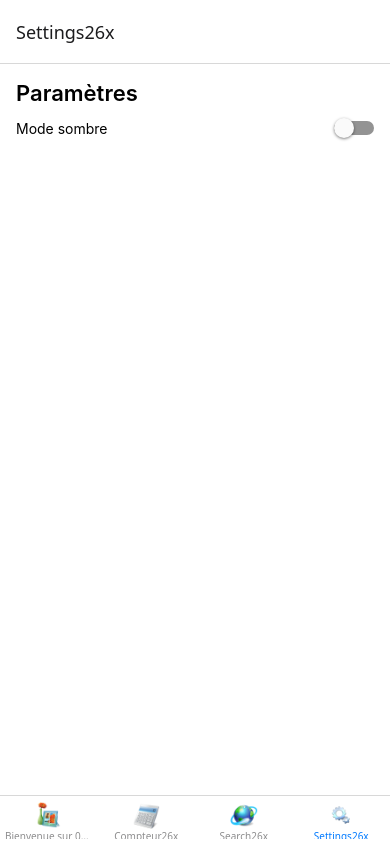
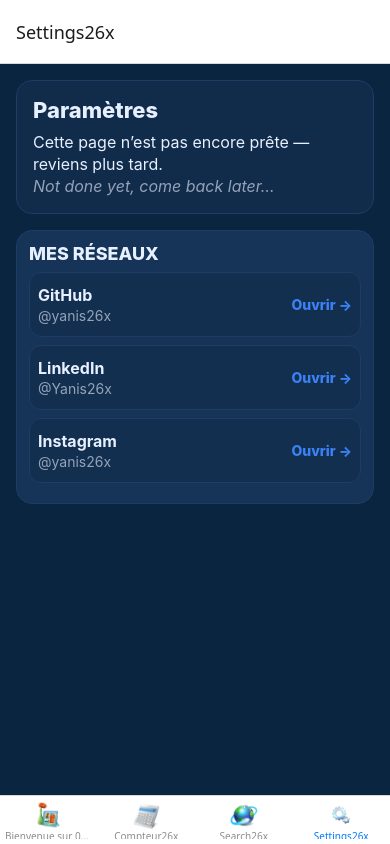
Before and after one commit to yanis26x/0SaKi, a React Native app: screen /Settings in a window 390 px wide. Built offline with nearby package versions, Linux system fonts and the light colour scheme; what react-native-worklets would draw is missing.

Commit message:
ajout de la page parametre avec mes reseaux

```diff
--- a/src/screens/SettingsScreen.js
+++ b/src/screens/SettingsScreen.js
@@ -1,40 +1,132 @@
-import React, { useContext } from 'react';
-import { View, Text, Switch, StyleSheet } from 'react-native';
-import { ThemeContext } from '../context/ThemeContext';
+import React from "react";
+import { View, Text, StyleSheet, TouchableOpacity, Linking, Alert } from "react-native";
+import { SafeAreaView } from "react-native-safe-area-context";
+
+/* --------- Palette (bleu + contraste) --------- */
+const COLORS = {
+  bg: "#0A2540",
+  card: "#112B4A",
+  cardSoft: "#163457",
+  text: "#E6F0FF",
+  subtext: "#94A3B8",
+  primary: "#3B82F6",
+  border: "#1F3B66",
+  white: "#FFFFFF",
+};
+
+const socials = [
+  { label: "GitHub", value: "@yanis26x", url: "https://github.com/yanis26x" },
+  { label: "LinkedIn", value: "@Yanis26x", url: "https://www.linkedin.com/in/yanis-djenadi-058964307/" },
+  { label: "Instagram", value: "@yanis26x", url: "https://www.instagram.com/yanis26x/" },
+
+];
 
 export default function SettingsScreen() {
-  const { theme, toggleTheme } = useContext(ThemeContext);
+  const openLink = async (url) => {
+    try {
+      await Linking.openURL(url);
+    } catch (e) {
+      Alert.alert("Oups", "Impossible d’ouvrir le lien.");
+    }
+  };
 
   return (
-    <View style={[styles.container, theme === 'dark' ? styles.dark : styles.light]}>
-      <Text style={styles.title}>Paramètres</Text>
-      <View style={styles.row}>
-        <Text>Mode sombre</Text>
-        <Switch value={theme === 'dark'} onValueChange={toggleTheme} />
+    <SafeAreaView style={styles.container} edges={["top"]}>
+      <View style={styles.card}>
+        <Text style={styles.title}>Paramètres</Text>
+        <Text style={styles.desc}>
+          Cette page n’est pas encore prête — reviens plus tard.{"\n"}
+          <Text style={styles.italic}>Not done yet, come back later…</Text>
+        </Text>
       </View>
-    </View>
+
+      <View style={styles.cardSoft}>
+        <Text style={styles.sectionTitle}>Mes réseaux</Text>
+
+        {socials.map((s, i) => (
+          <TouchableOpacity key={i} style={styles.row} onPress={() => openLink(s.url)} activeOpacity={0.8}>
+            <View style={styles.rowTextWrap}>
+              <Text style={styles.rowLabel}>{s.label}</Text>
+              <Text style={styles.rowValue}>{s.value}</Text>
+            </View>
+            <Text style={styles.rowAction}>Ouvrir →</Text>
+          </TouchableOpacity>
+        ))}
+      </View>
+    </SafeAreaView>
   );
 }
 
 const styles = StyleSheet.create({
   container: {
     flex: 1,
-    padding: 16
+    backgroundColor: COLORS.bg,
+    padding: 16,
+    gap: 16,
+  },
+  card: {
+    backgroundColor: COLORS.card,
+    borderRadius: 16,
+    padding: 16,
+    borderWidth: 1,
+    borderColor: COLORS.border,
+  },
+  cardSoft: {
+    backgroundColor: COLORS.cardSoft,
+    borderRadius: 16,
+    padding: 12,
+    borderWidth: 1,
+    borderColor: COLORS.border,
   },
   title: {
     fontSize: 22,
-    fontWeight: '600',
-    marginBottom: 12
+    fontWeight: "800",
+    color: COLORS.text,
+    marginBottom: 8,
+  },
+  desc: {
+    fontSize: 16,
+    color: COLORS.text,
+    lineHeight: 22,
+  },
+  italic: {
+    color: COLORS.subtext,
+    fontStyle: "italic",
+  },
+  sectionTitle: {
+    fontSize: 18,
+    fontWeight: "800",
+    color: COLORS.text,
+    marginBottom: 8,
+    textTransform: "uppercase",
   },
   row: {
-    flexDirection: 'row',
-    alignItems: 'center',
-    justifyContent: 'space-between'
+    paddingVertical: 12,
+    paddingHorizontal: 8,
+    borderRadius: 12,
+    borderWidth: 1,
+    borderColor: COLORS.border,
+    backgroundColor: "rgba(17,43,74,0.5)",
+    marginBottom: 8,
+    flexDirection: "row",
+    alignItems: "center",
+    justifyContent: "space-between",
   },
-  light: {
-    backgroundColor: '#ffffff'
+  rowTextWrap: {
+    flexDirection: "column",
   },
-  dark: {
-    backgroundColor: '#111111'
+  rowLabel: {
+    color: COLORS.text,
+    fontWeight: "700",
+    fontSize: 16,
+  },
+  rowValue: {
+    color: COLORS.subtext,
+    fontSize: 14,
+    marginTop: 2,
+  },
+  rowAction: {
+    color: COLORS.primary,
+    fontWeight: "800",
   },
 });
```
